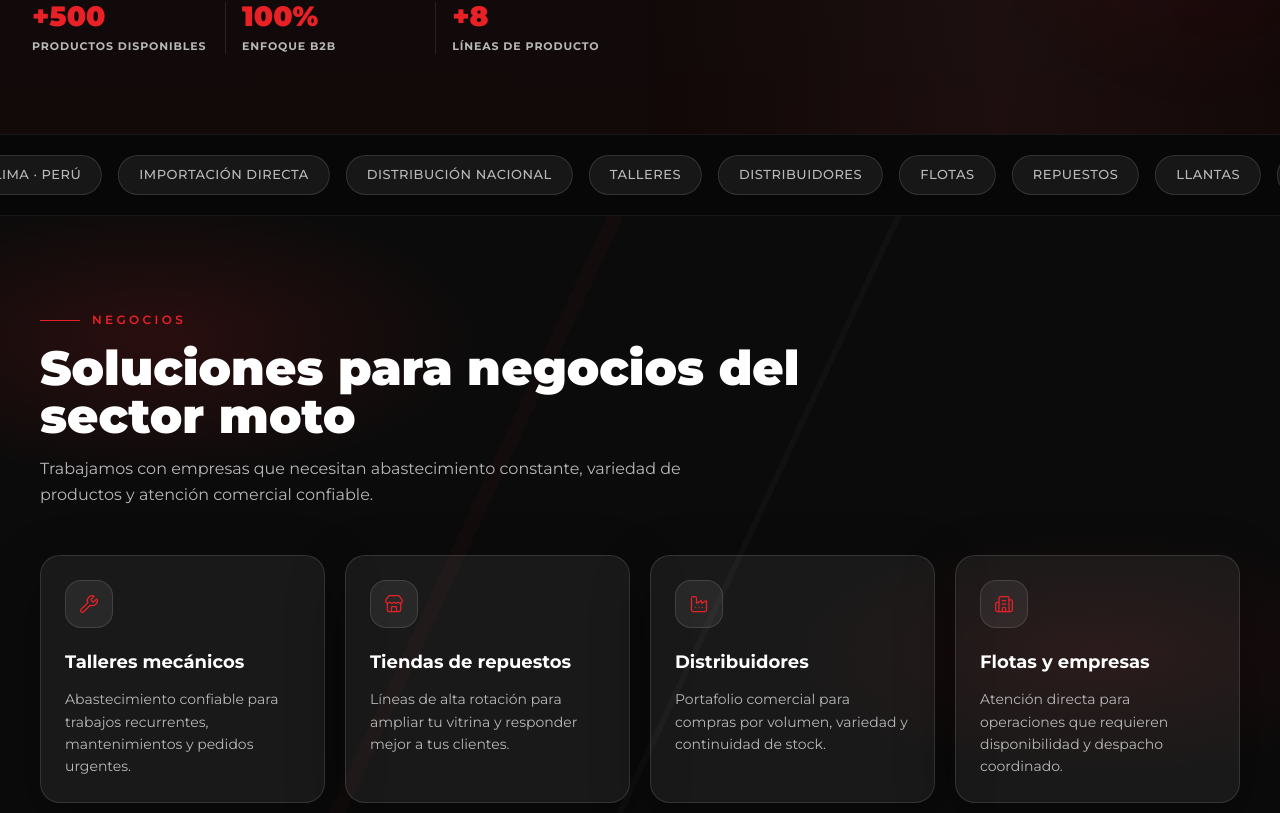
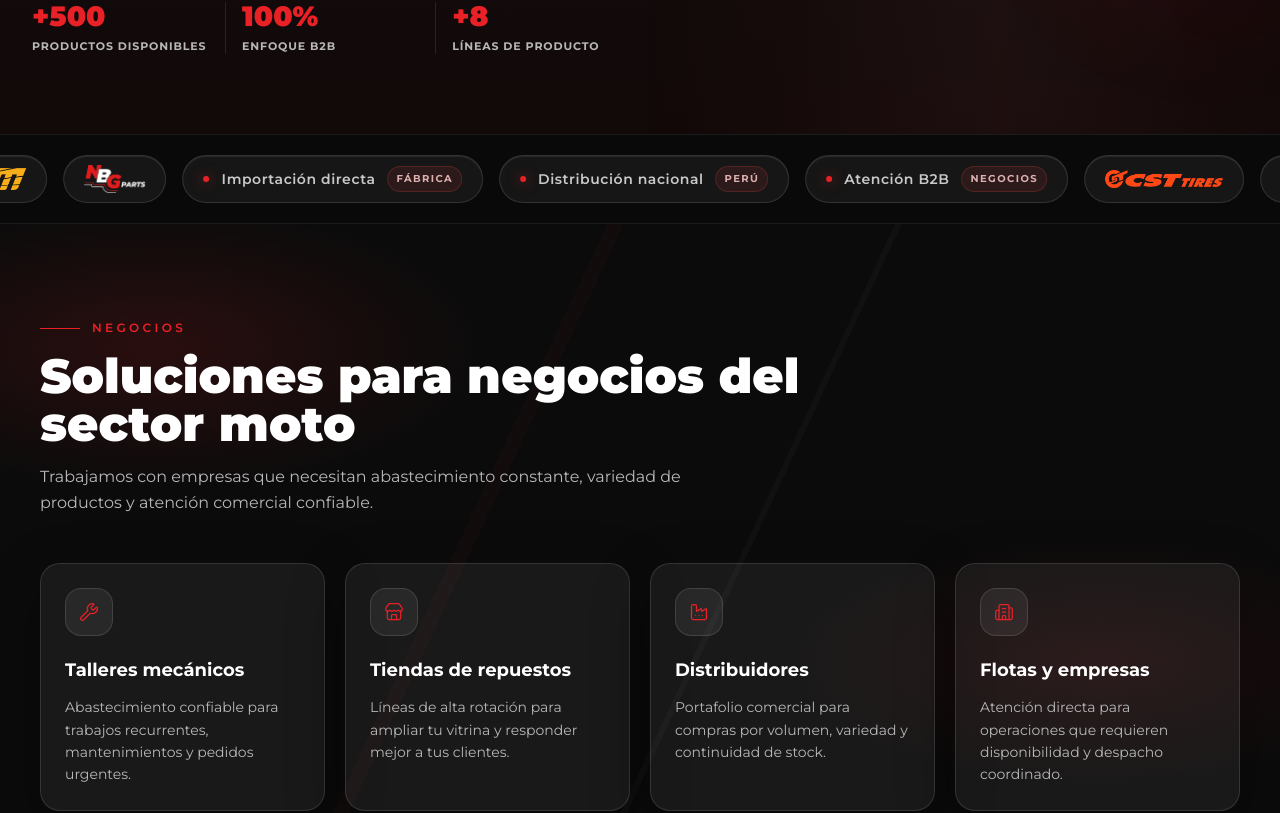
Before and after one commit to ZarRubio/gruponbgimport, a React (Vite) app: page / in a window 1280 px wide. Shown: the part 792-1605 px from the top of the page. Built offline with nearby package versions, Linux system fonts and the light colour scheme.

Commit message:
feat: integrate BrandMarquee component into App and update styles for improved branding display

```diff
--- a/src/App.jsx
+++ b/src/App.jsx
@@ -787,6 +787,7 @@ export default function App() {
           className="h-20"
           style={{ background: 'linear-gradient(to bottom, #120909, #080808)' }}
         />
+        <BrandMarquee placement="bottom" />
       </main>
 
       <AnimatePresence>
--- a/src/components/BrandMarquee.jsx
+++ b/src/components/BrandMarquee.jsx
@@ -1,30 +1,39 @@
-const rowOne = [
-  { label: 'CST TIRES', logo: '/images/brands/cst-tires-logo-orange.png', logoClassName: 'h-5' },
-  { label: 'SAHM PARTS', logo: '/images/brands/sahm-logo-yellow.png' },
-  { label: 'NBG PARTS', logo: '/images/brands/nbg-parts-logo-red.png', logoClassName: 'h-7' },
-  { label: 'LIMA · PERÚ' },
-  { label: 'IMPORTACIÓN DIRECTA' },
-  { label: 'DISTRIBUCIÓN NACIONAL' },
-  { label: 'TALLERES' },
-  { label: 'DISTRIBUIDORES' },
-  { label: 'FLOTAS' },
-  { label: 'REPUESTOS' },
-  { label: 'LLANTAS' },
-  { label: 'ACCESORIOS MOTO' },
-  { label: 'COBERTURA NACIONAL' },
+const trustItems = [
+  {
+    label: 'CST Tires',
+    logo: '/images/brands/cst-tires-logo-orange.png',
+    logoHeight: 22,
+    maxWidth: 118,
+  },
+  {
+    label: 'SAHM Parts',
+    logo: '/images/brands/sahm-logo-yellow.png',
+    logoHeight: 22,
+    maxWidth: 118,
+  },
+  {
+    label: 'NBG Parts',
+    logo: '/images/brands/nbg-parts-logo-red.png',
+    logoHeight: 28,
+    maxWidth: 132,
+  },
+  {
+    label: 'Importación directa',
+    meta: 'Fábrica',
+  },
+  {
+    label: 'Distribución nacional',
+    meta: 'Perú',
+  },
+  {
+    label: 'Atención B2B',
+    meta: 'Negocios',
+  },
 ];
 
-function MarqueeRow({ items }) {
-  const loopItems = [...items, ...items];
-
+function TrustItem({ item }) {
   return (
-    <div className="flex overflow-hidden">
-      <div className="flex min-w-max animate-marquee-left">
-        {loopItems.map((item, index) => (
-          <span
-            key={`${item.label}-${index}`}
-            className="mx-2 inline-flex h-10 items-center rounded-full border border-white/[0.12] bg-white/[0.065] px-5 text-[13px] font-medium tracking-[0.04em] text-white/70"
-          >
+    <div className="mx-2 inline-flex h-12 shrink-0 items-center justify-center rounded-full border border-white/[0.12] bg-white/[0.055] px-5 text-sm font-semibold tracking-[0.04em] text-[#C9C9C9] shadow-[inset_0_1px_0_rgba(255,255,255,0.08)]">
       {item.logo ? (
         <>
           <span className="sr-only">{item.label}</span>
@@ -32,35 +41,51 @@ function MarqueeRow({ items }) {
             src={item.logo}
             alt=""
             aria-hidden="true"
-                  className={`${item.logoClassName || 'h-5'} w-auto object-contain`}
+            className="block w-auto object-contain"
+            style={{
+              height: `${item.logoHeight}px`,
+              maxWidth: `${item.maxWidth}px`,
+            }}
             loading="lazy"
             decoding="async"
           />
         </>
       ) : (
-              item.label
+        <span className="inline-flex items-center gap-3">
+          <span className="h-1.5 w-1.5 rounded-full bg-[#E82127] shadow-[0_0_14px_rgba(232,33,39,0.7)]" aria-hidden="true" />
+          <span>{item.label}</span>
+          <span className="rounded-full border border-red-500/20 bg-red-500/10 px-2 py-0.5 text-[10px] font-bold uppercase tracking-[0.14em] text-red-200/85">
+            {item.meta}
+          </span>
+        </span>
       )}
-          </span>
-        ))}
-      </div>
     </div>
   );
 }
 
-export function BrandMarquee() {
+export function BrandMarquee({ placement = 'top' }) {
+  const loopItems = [...trustItems, ...trustItems, ...trustItems];
+
   return (
-    <section className="overflow-hidden border-y border-white/[0.06] bg-black/40 py-5">
+    <section
+      className="overflow-hidden border-y border-white/[0.08] bg-[#090909]/90 py-5"
+      aria-label={placement === 'bottom' ? 'Marcas y señales comerciales de cierre' : 'Marcas y señales comerciales'}
+    >
       <style>{`
-        @keyframes marquee-left {
+        @keyframes nbg-trust-loop {
           from { transform: translateX(0); }
-          to { transform: translateX(-50%); }
+          to { transform: translateX(-33.333%); }
         }
-        .animate-marquee-left {
-          animation: marquee-left 30s linear infinite;
+        .nbg-trust-loop {
+          animation: nbg-trust-loop 32s linear infinite;
         }
       `}</style>
-      <div>
-        <MarqueeRow items={rowOne} />
+      <div className="flex overflow-hidden">
+        <div className="nbg-trust-loop flex min-w-max items-center">
+          {loopItems.map((item, index) => (
+            <TrustItem key={`${item.label}-${index}`} item={item} />
+          ))}
+        </div>
       </div>
     </section>
   );
```
Lines whose indentation alone changed are shown as unchanged.
